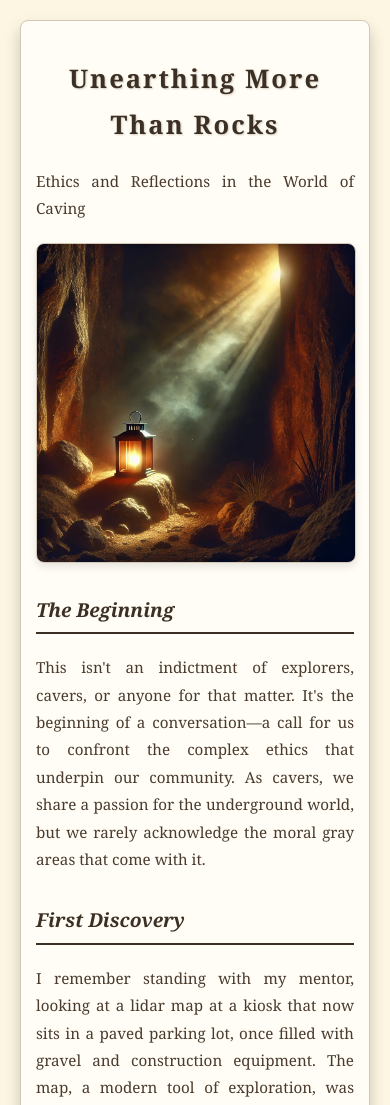
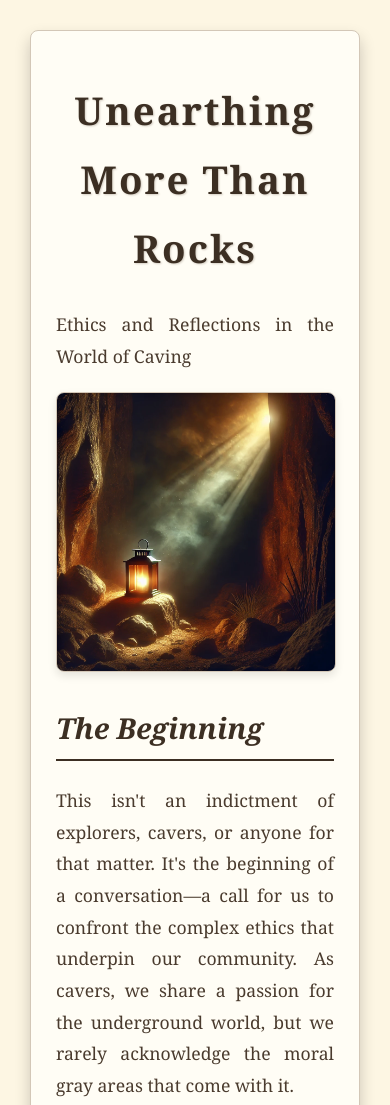
Before and after one commit to nkzarrabi/ethical-exploration-caving, a plain HTML site: page index.html in a window 390 px wide. Shown: the top 1105 px of the page. Drawn offline with Linux system fonts and the light colour scheme.

Commit message:
Refactor index.html and remove unused CSS styles for improved readability and maintainability

```diff
--- a/styles.css
+++ b/styles.css
@@ -82,107 +82,3 @@ footer {
     width: 100%;
     background-color: #fdf6e3;
 }
-
-a {
-    color: #8b4513; /* Rich sienna for links */
-    text-decoration: none;
-    font-weight: bold;
-}
-
-a:hover {
-    text-decoration: underline;
-    color: #6a3410; /* Darker sienna on hover */
-}
-
-/* Responsive Styles */
-
-/* Medium Devices (Tablets) */
-@media (max-width: 1024px) {
-    .content {
-        max-width: 90%; /* Adjust content width for smaller screens */
-        margin: 20px;
-        padding: 20px;
-    }
-
-    h1 {
-        font-size: 2em; /* Slightly smaller for tablet screens */
-    }
-
-    h2 {
-        font-size: 1.6em;
-    }
-
-    p {
-        font-size: 1em; /* Adjust text size for readability */
-    }
-
-    .book-cover {
-        max-width: 90%; /* Scale down for smaller screens */
-    }
-}
-
-/* Small Devices (Mobile) */
-@media (max-width: 768px) {
-    body {
-        padding: 10px; /* Add spacing around the edges */
-    }
-
-    .content {
-        max-width: 100%; /* Full width for mobile */
-        margin: 10px;
-        padding: 15px;
-    }
-
-    h1 {
-        font-size: 1.8em; /* Adjust heading size for mobile */
-    }
-
-    h2 {
-        font-size: 1.4em;
-    }
-
-    p {
-        font-size: 1em;
-    }
-
-    blockquote {
-        margin: 15px 20px; /* Reduce padding for smaller screens */
-        padding-left: 15px;
-    }
-
-    footer {
-        font-size: 0.8em; /* Smaller footer text for mobile */
-    }
-
-    .book-cover {
-        max-width: 100%; /* Full width for mobile */
-    }
-}
-
-/* Extra Small Devices (Phones) */
-@media (max-width: 480px) {
-    h1 {
-        font-size: 1.6em;
-    }
-
-    h2 {
-        font-size: 1.2em;
-    }
-
-    p {
-        font-size: 0.95em;
-    }
-
-    blockquote {
-        margin: 10px 15px;
-        padding-left: 10px;
-    }
-
-    footer {
-        font-size: 0.75em;
-    }
-
-    .book-cover {
-        max-width: 100%; /* Ensure it fits small screens */
-    }
-}
```
Also changed, not shown: index.html (+0 -4 lines).
